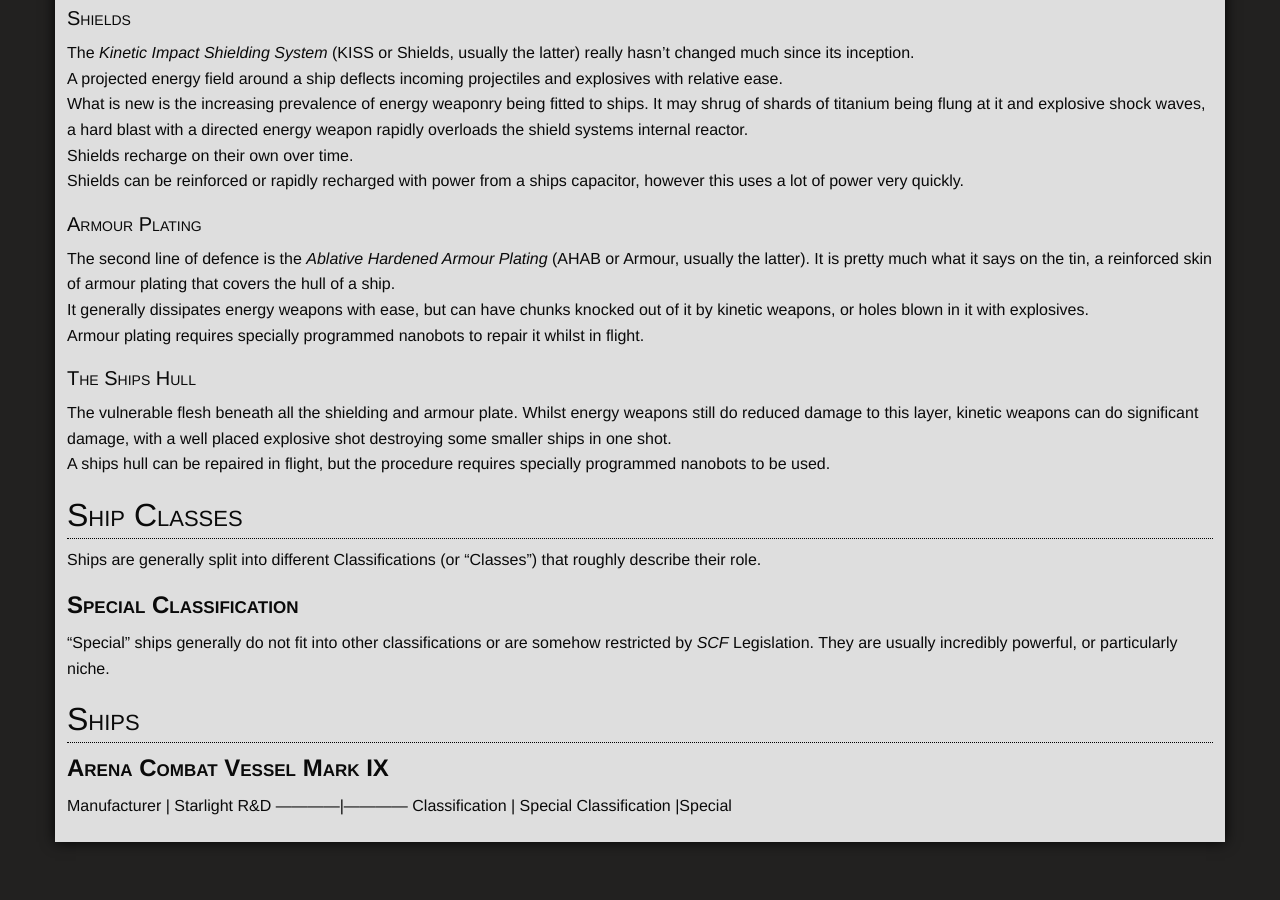
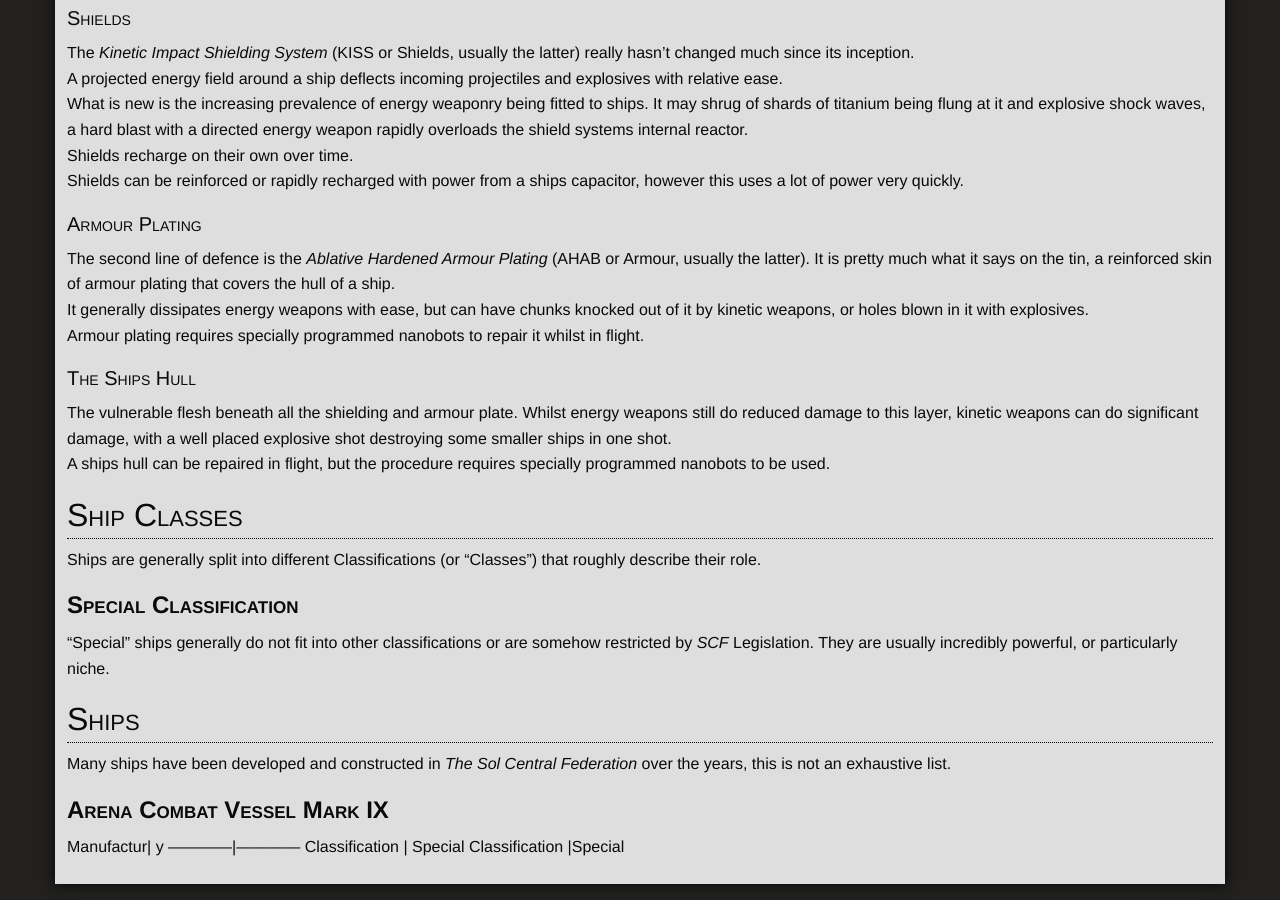
Before and after one commit to ori-sky/polar-space, a Jekyll site: the page built from designs/ships.md, in a window 1280 px wide and 900 px high, scrolled down 1529 px. Built offline with Jekyll 4.4.1, drawn with Linux system fonts in a browser that asks for light colours; nearby versions of some CDN libraries; some web fonts are replaced; our own code applies the rules of GitHub Pages for plain Markdown files; library files that are not in the unit come from our copies; before the commit the page ends 2387 px from its top, so only the background shows below that.

Commit message:
designs/ships.md updated from https://stackedit.io/

```diff
--- a/designs/ships.md
+++ b/designs/ships.md
@@ -65,13 +65,14 @@ Ships are generally split into different Classifications (or "Classes") that rou
 "Special" ships generally do not fit into other classifications or are somehow restricted by *SCF* Legislation. They are usually incredibly powerful, or particularly niche.
 
 # Ships
+Many ships have been developed and constructed in *The Sol Central Federation* over the years, this is not an exhaustive list.
 ## Arena Combat Vessel Mark IX
-Manufacturer | Starlight R&D
+Manufactur| y
 ------------|------------
 Classification | Special
 Classification |Special
 <!--stackedit_data:
 eyJwcm9wZXJ0aWVzIjoiZXh0ZW5zaW9uczpcbiAgcHJlc2V0Oi
-BnZm1cbiIsImhpc3RvcnkiOlsxMzQxNjgxOTc2LDExOTMwMTI3
-NjQsLTEwMzQwMjU5MTddfQ==
+BnZm1cbiIsImhpc3RvcnkiOlszNzU1OTE4MjYsMTE5MzAxMjc2
+NCwtMTAzNDAyNTkxN119
 -->
```
